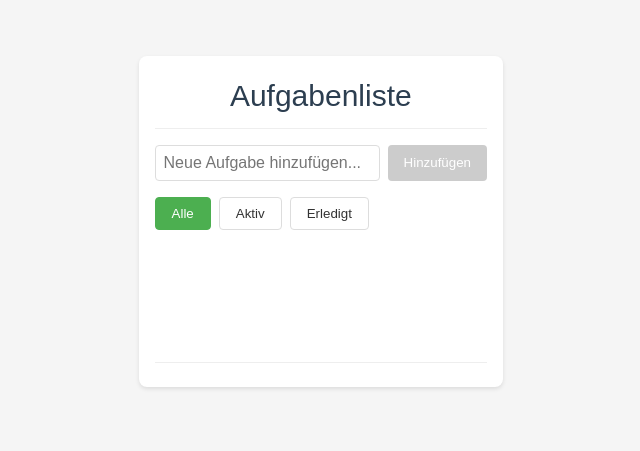
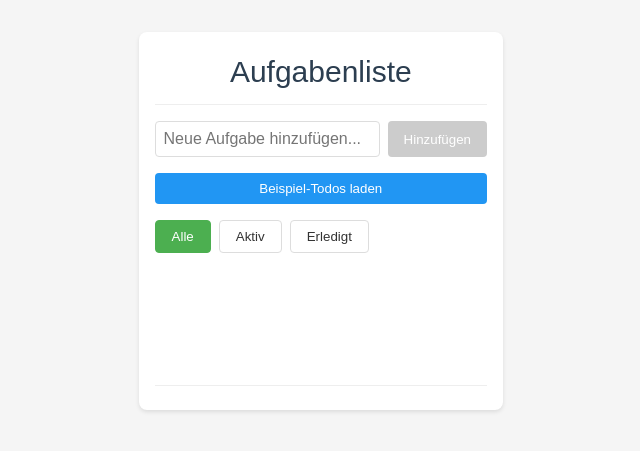
Before and after one commit to serk13/todolist, a Vue app: page / in a window 1280 px wide. Shown: the part 179-630 px from the top of the page, without its empty margins (121-761 px from the left). Built offline with nearby package versions, Linux system fonts and the light colour scheme; the HTML template or start-up script is replaced by a standard one.

Commit message:
JSON Placeholder API implemented

```diff
--- a/src/components/TodoList.vue
+++ b/src/components/TodoList.vue
@@ -4,11 +4,22 @@
       <h1>Aufgabenliste</h1>
     </template>
 
-    <TodoInput
-      placeholder="Neue Aufgabe hinzufügen..."
-      buttonText="Hinzufügen"
-      errorMessage="Bitte geben Sie einen Text für die Aufgabe ein."
-    />
+    <div class="actions">
+      <TodoInput
+        placeholder="Neue Aufgabe hinzufügen..."
+        buttonText="Hinzufügen"
+        errorMessage="Bitte geben Sie einen Text für die Aufgabe ein."
+      />
+      <button
+        @click="todoStore.importTodosFromApi"
+        :disabled="todoStore.isLoading"
+        class="import-button"
+      >
+        {{ todoStore.isLoading ? 'Lade...' : 'Beispiel-Todos laden' }}
+      </button>
+      <p v-if="todoStore.error" class="error-message">{{ todoStore.error }}</p>
+    </div>
+
     <TodoFilter
       :isVertical="false"
       activeColor="#4CAF50"
@@ -54,6 +65,37 @@ h1 {
   margin: 0;
 }
 
+.actions {
+  display: flex;
+  flex-direction: column;
+  gap: 0.5rem;
+}
+
+.import-button {
+  padding: 0.5rem;
+  background-color: #2196F3;
+  color: white;
+  border: none;
+  border-radius: 4px;
+  cursor: pointer;
+  transition: background-color 0.3s ease;
+}
+
+.import-button:hover:not(:disabled) {
+  background-color: #1976D2;
+}
+
+.import-button:disabled {
+  background-color: #ccc;
+  cursor: not-allowed;
+}
+
+.error-message {
+  color: #ff4444;
+  font-size: 0.9rem;
+  margin: 0;
+}
+
 .todos {
   min-height: 100px;
 }
--- /dev/null
+++ b/src/services/apiService.ts
@@ -0,0 +1,23 @@
+interface ApiTodo {
+  userId: number
+  id: number
+  title: string
+  completed: boolean
+}
+
+const API_BASE_URL = 'https://jsonplaceholder.typicode.com'
+
+export const apiService = {
+  async importTodosFromApi(): Promise<ApiTodo[]> {
+    try {
+      const response = await fetch(`${API_BASE_URL}/todos?_limit=5`)
+      if (!response.ok) {
+        throw new Error('API-Fehler: Todos konnten nicht geladen werden')
+      }
+      return await response.json()
+    } catch (error) {
+      console.error('Fehler beim Laden der Todos:', error)
+      throw error
+    }
+  }
+}
--- a/src/stores/todoStore.ts
+++ b/src/stores/todoStore.ts
@@ -1,5 +1,6 @@
 import { defineStore } from 'pinia'
 import { ref, computed, watch } from 'vue'
+import { apiService } from '@/services/apiService'
 
 export interface Todo {
   id: number
@@ -30,6 +31,8 @@ const loadTodosFromStorage = (): Todo[] => {
 export const useTodoStore = defineStore('todo', () => {
   const todos = ref<Todo[]>(loadTodosFromStorage())
   const filter = ref<'all' | 'active' | 'completed'>('all')
+  const isLoading = ref(false)
+  const error = ref<string | null>(null)
 
   // Speichere Todos automatisch bei Änderungen
   watch(
@@ -65,6 +68,31 @@ export const useTodoStore = defineStore('todo', () => {
     }
   }
 
+  const importTodosFromApi = async () => {
+    isLoading.value = true
+    error.value = null
+
+    try {
+      const apiTodos = await apiService.importTodosFromApi()
+
+      // Konvertiere API-Todos in unser Format
+      const newTodos: Todo[] = apiTodos.map(apiTodo => ({
+        id: Date.now() + Math.random(), // Generiere eindeutige ID
+        text: apiTodo.title,
+        completed: apiTodo.completed,
+        createdAt: new Date()
+      }))
+
+      // Füge die neuen Todos hinzu
+      todos.value.push(...newTodos)
+    } catch (err) {
+      error.value = 'Fehler beim Importieren der Todos'
+      console.error(err)
+    } finally {
+      isLoading.value = false
+    }
+  }
+
   const filteredTodos = computed(() => {
     switch (filter.value) {
       case 'active':
@@ -89,8 +117,11 @@ export const useTodoStore = defineStore('todo', () => {
     filter,
     filteredTodos,
     stats,
+    isLoading,
+    error,
     addTodo,
     removeTodo,
-    toggleTodo
+    toggleTodo,
+    importTodosFromApi
   }
 })
```
